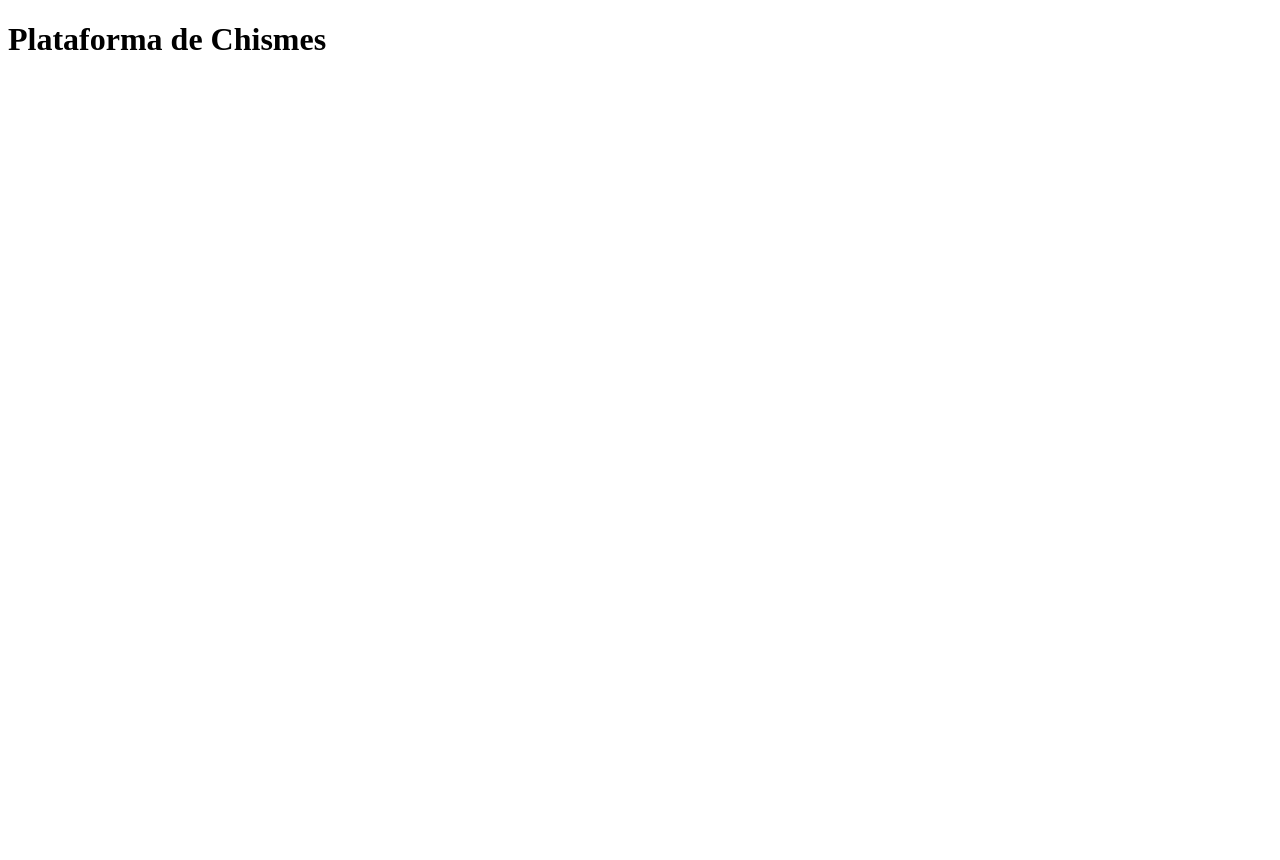
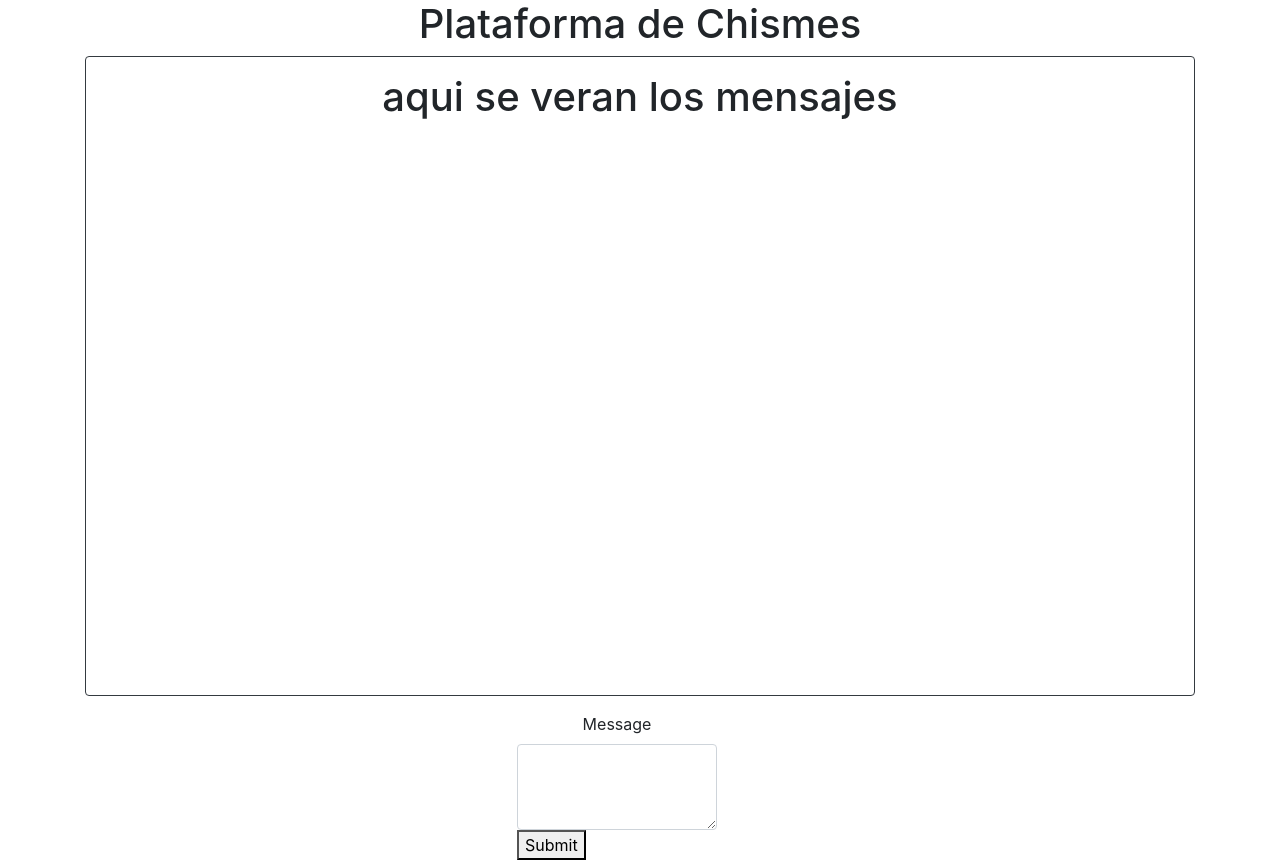
Before and after one commit to GloriaMendoza/Plataforma-_de_chismes, a website: page index.html in a window 1280 px wide. Before the commit the page ends 800 px from the top, so only its background shows below. Drawn offline with nearby package versions, Linux system fonts and the light colour scheme.

Commit message:
Avance maquetado HTML con boostrap

```diff
--- a/index.html
+++ b/index.html
@@ -1,12 +1,47 @@
 <!DOCTYPE html>
 <html lang="en">
+
 <head>
     <meta charset="UTF-8">
     <meta name="viewport" content="width=device-width, initial-scale=1.0">
     <title>Chismes UNAH</title>
+    <link href="https://cdn.jsdelivr.net/npm/bootstrap@6.0.0-alpha.1/dist/css/bootstrap.min.css" rel="stylesheet"
+        integrity="sha384-B/GM4XqrwHnWXNOWMbloTmrYXZg10cakYGmpfsR/bbzQ6JAJI4ihuyADKLnBgrCe" crossorigin="anonymous">
 </head>
+
 <body>
-    <h1>Plataforma de Chismes</h1>
 
+
+    <div class="container align-items-center text-center vh-100">
+        <h1>Plataforma de Chismes</h1>
+
+        <!--Historial de mensajes-->
+        <div id="chat" class="border border-dark rounded p-3 mb-3" style="height: 80vh; overflow-y: scroll;">
+            <h1>aqui se veran los mensajes</h1>
+        </div>
+        <!--Cuadro para redactar mensaje-->
+        <form>
+            <div class="container">
+                <div class="row justify-content-center">
+                    <div class="form-field ">
+                        <div class="col-10">
+                            <label for="fieldTextarea" class="form-label">Message</label>
+                            <textarea class="form-control" id="fieldTextarea" rows="3"></textarea>
+                        </div>
+                        <div class="col-2 d-flex align-items-end">
+                             <button type="submit" class="btn-solid theme-primary">Submit</button>
+                        </div>
+                    </div>
+                </div>
+            </div>
+        </form>
+
+    </div>
+
+
+    <script type="module" src="https://cdn.jsdelivr.net/npm/bootstrap@6.0.0-alpha.1/dist/js/bootstrap.bundle.min.js"
+        integrity="sha384-1a/pXj49ZQ1aHEmrJ+gMw1otqoVsYwlEnlD8mIfY2TV03r20Y0CN7uqx1tQogjPL"
+        crossorigin="anonymous"></script>
 </body>
+
 </html>
```
